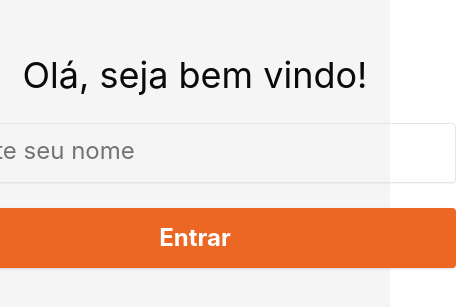
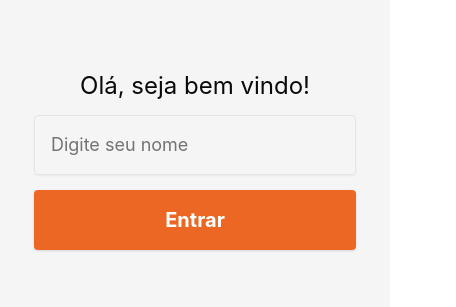
Before and after one commit to jotabraga/teddy-fe, a React (Vite) app: page / in a window 390 px wide. Shown: the part 261-568 px from the top of the page, 456 px wide, since content can reach past the window. Built offline with nearby package versions, Linux system fonts and the light colour scheme.

Commit message:
feat: add responsiveness to login page

```diff
--- a/src/pages/LoginPage.tsx
+++ b/src/pages/LoginPage.tsx
@@ -14,8 +14,8 @@ function LoginPage() {
   };
 
   return (
-    <div className="flex flex-col items-center justify-center w-full gap-y-[25px] h-screen bg-[#f5f5f5]">
-      <p className="font-sans text-[36px] font-normal leading-[43.57px] text-left decoration-skip-ink-none underline-offset-auto">
+    <div className="flex flex-col items-center justify-center w-full gap-y-[15px] md:gap-y-[25px] h-screen bg-[#f5f5f5] px-4">
+      <p className="font-sans text-[24px] md:text-[36px] font-normal leading-[1.2] text-center">
         Olá, seja bem vindo!
       </p>
 
@@ -24,11 +24,11 @@ function LoginPage() {
         value={name}
         onChange={(e) => setName(e.target.value)}
         placeholder="Digite seu nome"
-        className="w-[521px] h-[60px] rounded px-4 py-2 text-left placeholder:text-[24px] placeholder:font-normal placeholder:font-sans"
+        className="w-full max-w-[90%] md:max-w-[521px] h-[60px] rounded px-4 py-2 text-left placeholder:text-[18px] md:placeholder:text-[24px] placeholder:font-normal placeholder:font-sans"
       />
 
       <Button
-        className="w-[521px] h-[60px] rounded bg-[#EC6724] text-white font-sans text-[24px] font-bold"
+        className="w-full max-w-[90%] md:max-w-[521px] h-[60px] rounded bg-[#EC6724] text-white font-sans text-[20px] md:text-[24px] font-bold"
         onClick={handleSubmit}
       >
         Entrar
```
